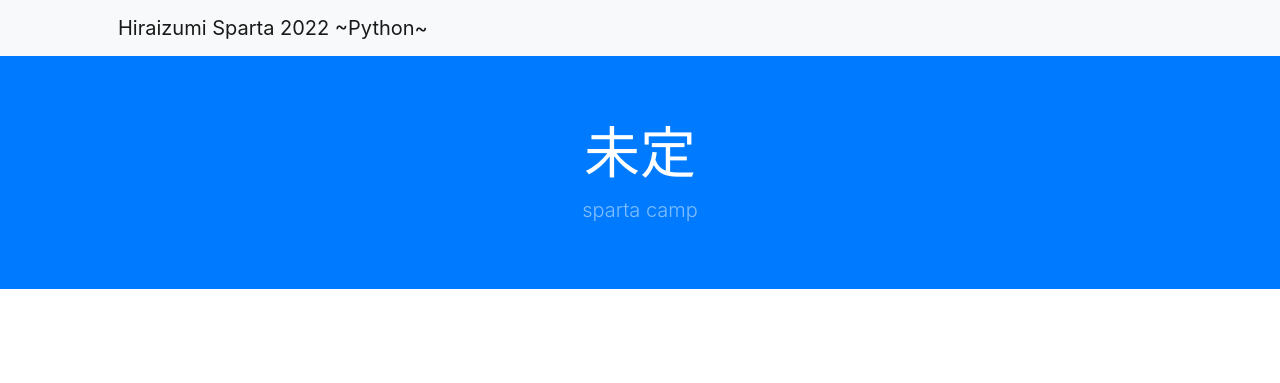
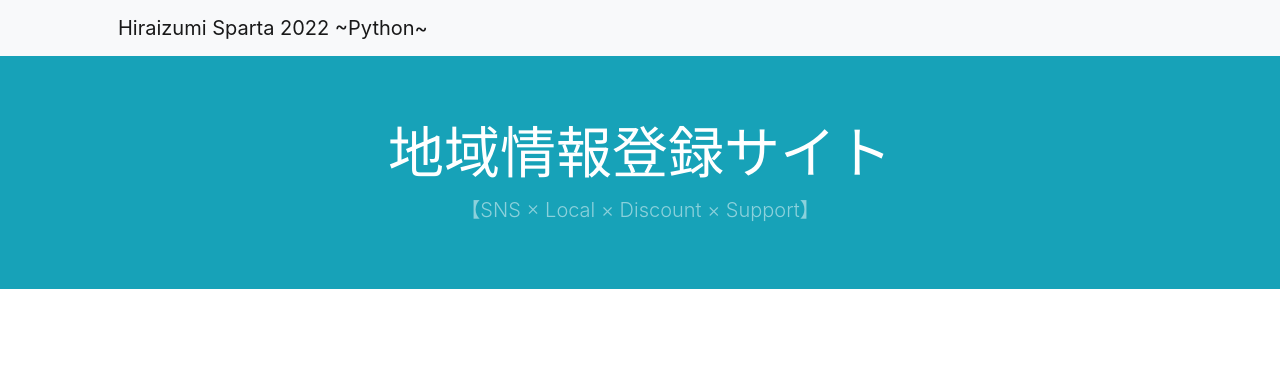
Before and after one commit to ogataka55/sparta_app, a Flask app: template templates/edit.html in a window 1280 px wide. Shown: the top 383 px of the page. Run offline with Flask 2, Linux system fonts and the light colour scheme; the template is opened without the code that fills it, so the values that code supplies are empty; some libraries are stand-ins or nearby versions.

Commit message:
tenth commit(02/13日14:50)

```diff
--- a/templates/edit.html
+++ b/templates/edit.html
@@ -33,11 +33,11 @@
     </div>
 </nav>
 <!-- Header-->
-<header class="bg-primary py-3">
+<header class="bg-info py-3">
     <div class="container px-4 px-lg-5 my-5">
         <div class="text-center text-white">
-            <h1 class="display-4 fw-bolder">未定</h1>
-            <p class="lead fw-normal text-white-50 mb-0">sparta camp</p>
+            <h1 class="display-4 fw-bolder">地域情報登録サイト</h1>
+            <p class="lead fw-normal text-white-50 mb-0">【SNS × Local × Discount × Support】</p>
         </div>
     </div>
 </header>
@@ -110,7 +110,7 @@
     </div>
 </form>
 <!-- Footer-->
-<footer class="py-5 bg-primary">
+<footer class="py-5 bg-info">
     <div class="container"><p class="m-0 text-center text-white">Copyright &copy; </p></div>
 </footer>
 <!-- Bootstrap core JS-->
--- a/templates/index.html
+++ b/templates/index.html
@@ -33,7 +33,7 @@
     </div>
 </nav>
 <!-- Header-->
-<header class="bg-primary py-3">
+<header class="bg-info py-3">
     <div class="container px-4 px-lg-5 my-5">
         <div class="text-center text-white">
             <h1 class="display-4 fw-bolder">地域情報登録サイト</h1>
@@ -118,7 +118,7 @@
     </div>
 </form>
 <!-- Footer-->
-<footer class="py-5 bg-primary">
+<footer class="py-5 bg-info">
     <div class="container"><p class="m-0 text-center text-white">Copyright &copy; </p></div>
 </footer>
 <!-- Bootstrap core JS-->
```
Also changed, not shown: templates/view.html (+4 -4 lines), static/image/450-2015072719584513494.jpg (added).
